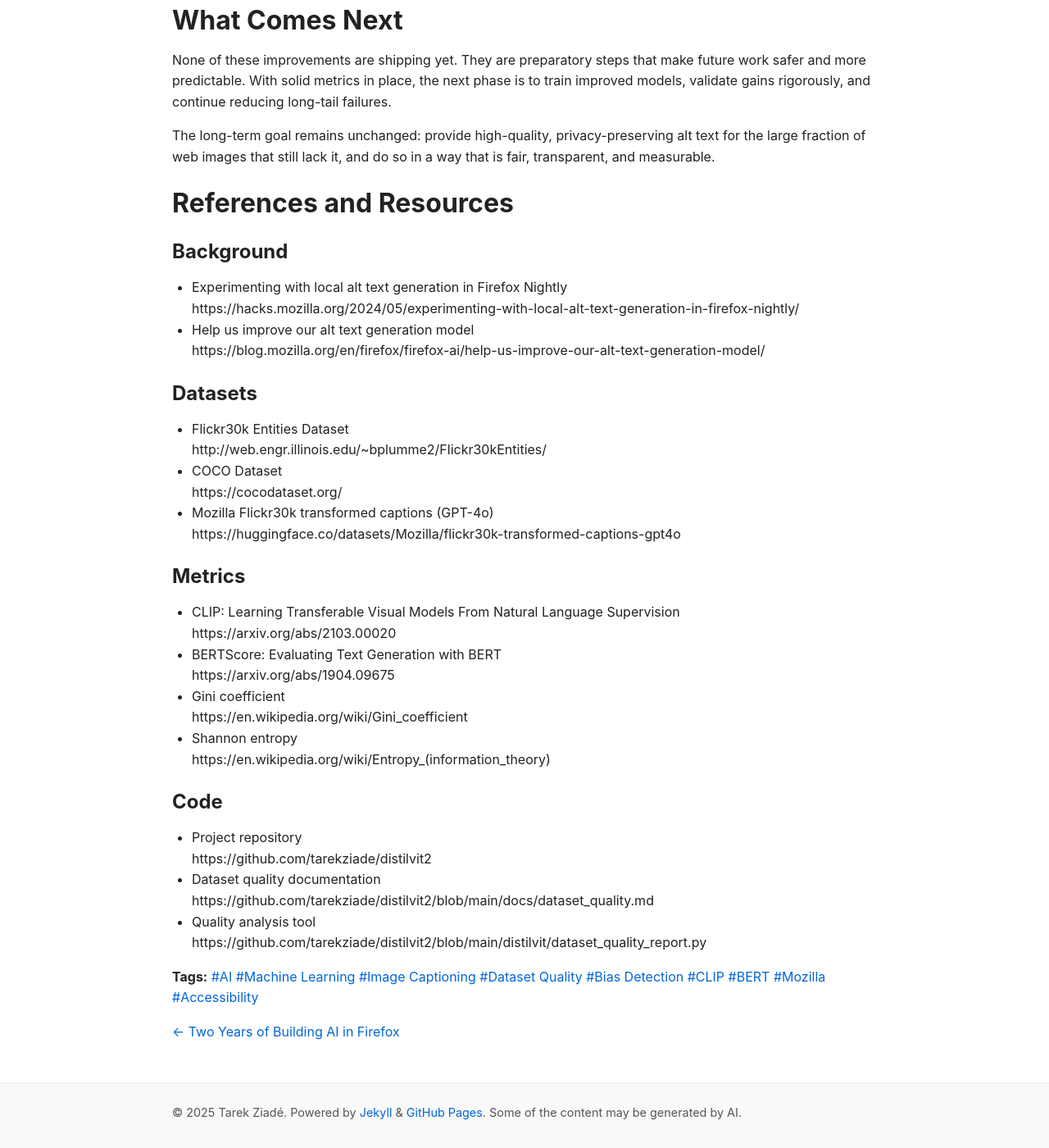
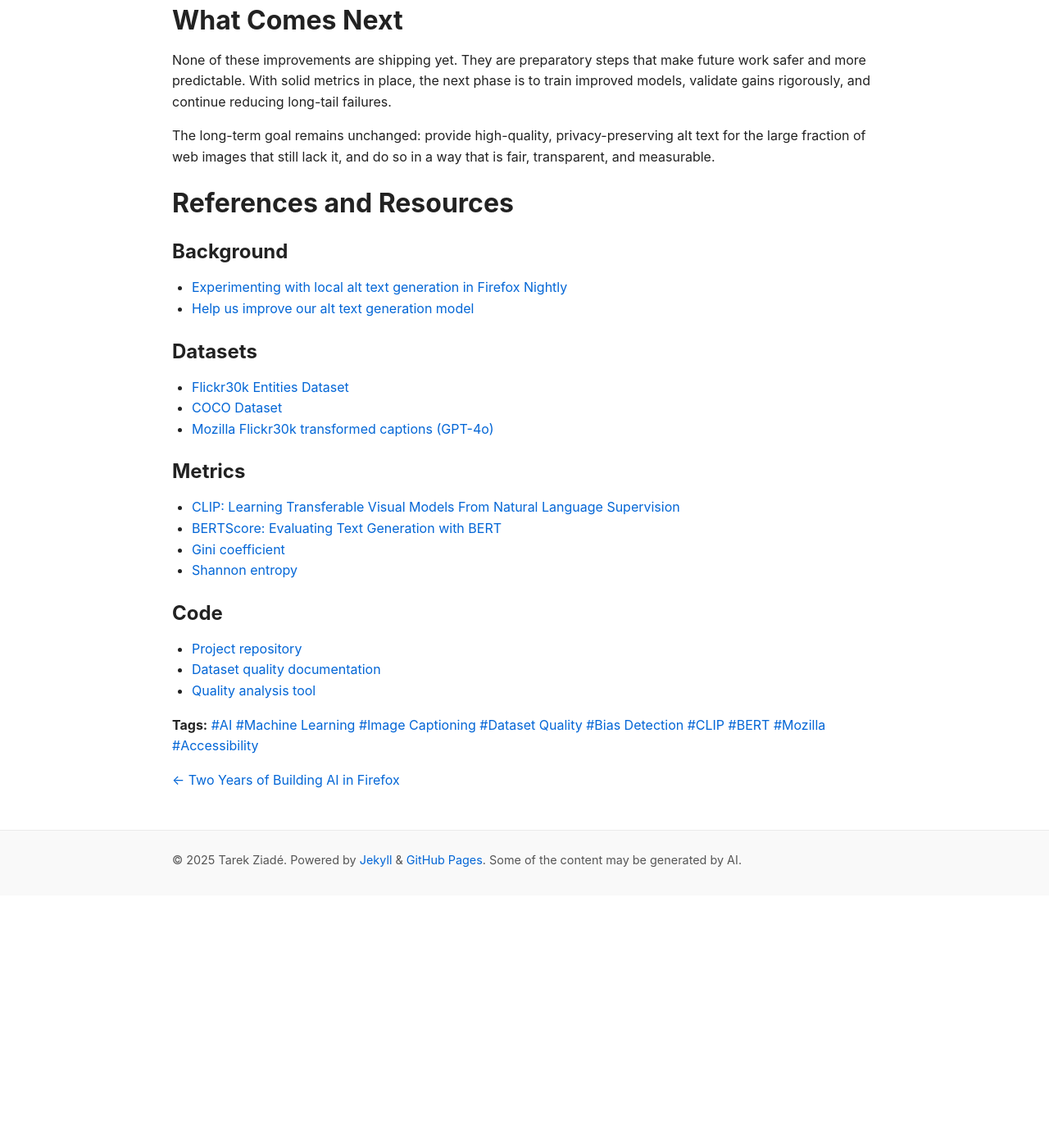
Before and after one commit to tarekziade/tarekziade.github.io, a Jekyll site: the page built from _posts/2025-12-15-better-alt-text-part-1.md, in a window 1280 px wide and 1400 px high, scrolled down 4865 px. Shown: the whole window at 82% size. Built offline with Jekyll 4.4.1, drawn with Linux system fonts in a browser that asks for light colours; after the commit the page ends 5957 px from its top, so only the background shows below that; some of the changed lines change nothing that is shown.

Commit message:
fixed links

```diff
--- a/_posts/2025-12-15-better-alt-text-part-1.md
+++ b/_posts/2025-12-15-better-alt-text-part-1.md
@@ -177,33 +177,21 @@ The long-term goal remains unchanged: provide high-quality, privacy-preserving a
 # References and Resources
 
 ## Background
-- Experimenting with local alt text generation in Firefox Nightly
-  https://hacks.mozilla.org/2024/05/experimenting-with-local-alt-text-generation-in-firefox-nightly/
-- Help us improve our alt text generation model
-  https://blog.mozilla.org/en/firefox/firefox-ai/help-us-improve-our-alt-text-generation-model/
+- [Experimenting with local alt text generation in Firefox Nightly](https://hacks.mozilla.org/2024/05/experimenting-with-local-alt-text-generation-in-firefox-nightly/)
+- [Help us improve our alt text generation model](https://blog.mozilla.org/en/firefox/firefox-ai/help-us-improve-our-alt-text-generation-model/)
 
 ## Datasets
-- Flickr30k Entities Dataset
-  http://web.engr.illinois.edu/~bplumme2/Flickr30kEntities/
-- COCO Dataset
-  https://cocodataset.org/
-- Mozilla Flickr30k transformed captions (GPT-4o)
-  https://huggingface.co/datasets/Mozilla/flickr30k-transformed-captions-gpt4o
+- [Flickr30k Entities Dataset](http://web.engr.illinois.edu/~bplumme2/Flickr30kEntities/)
+- [COCO Dataset](https://cocodataset.org/)
+- [Mozilla Flickr30k transformed captions (GPT-4o)](https://huggingface.co/datasets/Mozilla/flickr30k-transformed-captions-gpt4o)
 
 ## Metrics
-- CLIP: Learning Transferable Visual Models From Natural Language Supervision
-  https://arxiv.org/abs/2103.00020
-- BERTScore: Evaluating Text Generation with BERT
-  https://arxiv.org/abs/1904.09675
-- Gini coefficient
-  https://en.wikipedia.org/wiki/Gini_coefficient
-- Shannon entropy
-  https://en.wikipedia.org/wiki/Entropy_(information_theory)
+- [CLIP: Learning Transferable Visual Models From Natural Language Supervision](https://arxiv.org/abs/2103.00020)
+- [BERTScore: Evaluating Text Generation with BERT](https://arxiv.org/abs/1904.09675)
+- [Gini coefficient](https://en.wikipedia.org/wiki/Gini_coefficient)
+- [Shannon entropy](https://en.wikipedia.org/wiki/Entropy_(information_theory))
 
 ## Code
-- Project repository
-  https://github.com/tarekziade/distilvit2
-- Dataset quality documentation
-  https://github.com/tarekziade/distilvit2/blob/main/docs/dataset_quality.md
-- Quality analysis tool
-  https://github.com/tarekziade/distilvit2/blob/main/distilvit/dataset_quality_report.py
+- [Project repository](https://github.com/tarekziade/distilvit2)
+- [Dataset quality documentation](https://github.com/tarekziade/distilvit2/blob/main/docs/dataset_quality.md)
+- [Quality analysis tool](https://github.com/tarekziade/distilvit2/blob/main/distilvit/dataset_quality_report.py)
```
